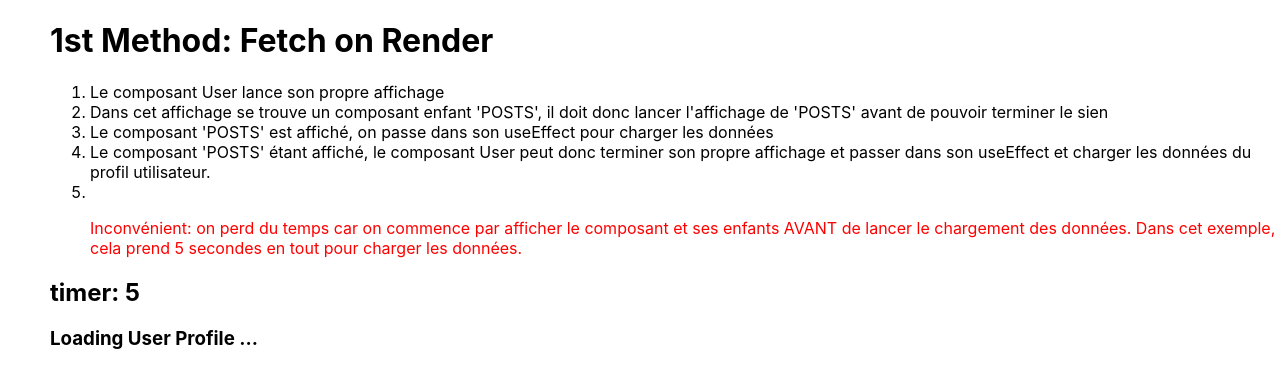
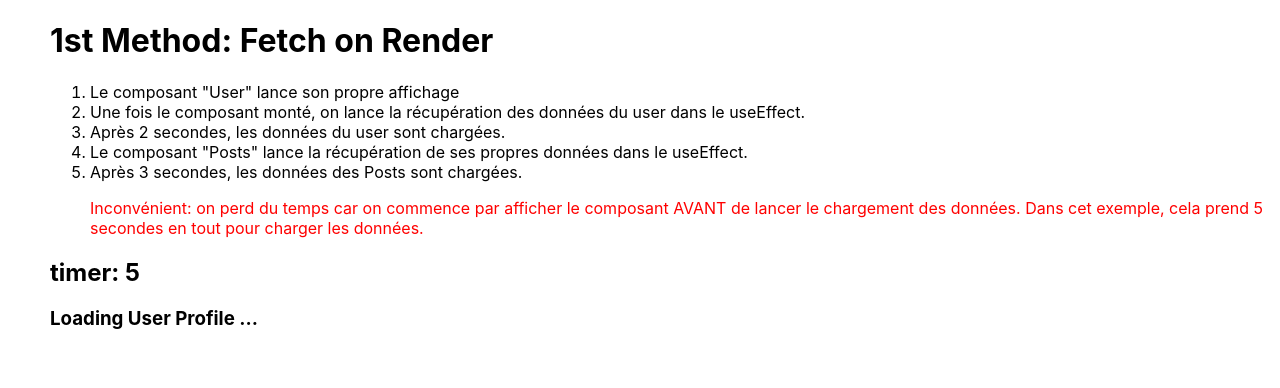
Before and after one commit to lolottetheclash/demo_suspense, a React (Create React App) app: page / in a window 1280 px wide. Shown: the top 388 px of the page. Built offline with nearby package versions, Linux system fonts and the light colour scheme; no server answers.

Commit message:
improvement 1

```diff
--- a/src/App.js
+++ b/src/App.js
@@ -14,27 +14,22 @@ function App() {
     <div className="App">
       <h1>1st Method: Fetch on Render</h1>
       <ol>
-        <li>Le composant User lance son propre affichage</li>
+        <li>Le composant "User" lance son propre affichage</li>
 
         <li>
-          Dans cet affichage se trouve un composant enfant 'POSTS', il doit donc
-          lancer l'affichage de 'POSTS' avant de pouvoir terminer le sien
+          Une fois le composant monté, on lance la récupération des données du
+          user dans le useEffect.
         </li>
+        <li>Après 2 secondes, les données du user sont chargées.</li>
         <li>
-          Le composant 'POSTS' est affiché, on passe dans son useEffect pour
-          charger les données
+          Le composant "Posts" lance la récupération de ses propres données dans
+          le useEffect.
         </li>
-        <li>
-          Le composant 'POSTS' étant affiché, le composant User peut donc
-          terminer son propre affichage et passer dans son useEffect et charger
-          les données du profil utilisateur.
-        </li>
-        <li></li>
+        <li>Après 3 secondes, les données des Posts sont chargées.</li>
         <p style={{ color: 'red' }}>
           Inconvénient: on perd du temps car on commence par afficher le
-          composant et ses enfants AVANT de lancer le chargement des données.
-          Dans cet exemple, cela prend 5 secondes en tout pour charger les
-          données.
+          composant AVANT de lancer le chargement des données. Dans cet exemple,
+          cela prend 5 secondes en tout pour charger les données.
         </p>
       </ol>
       {timer >= 5 ? <h2>timer: 5</h2> : <h2>timer: {timer}</h2>}
```
